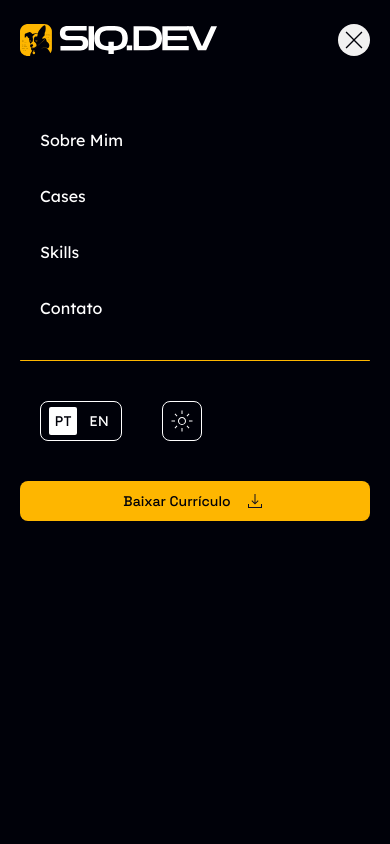
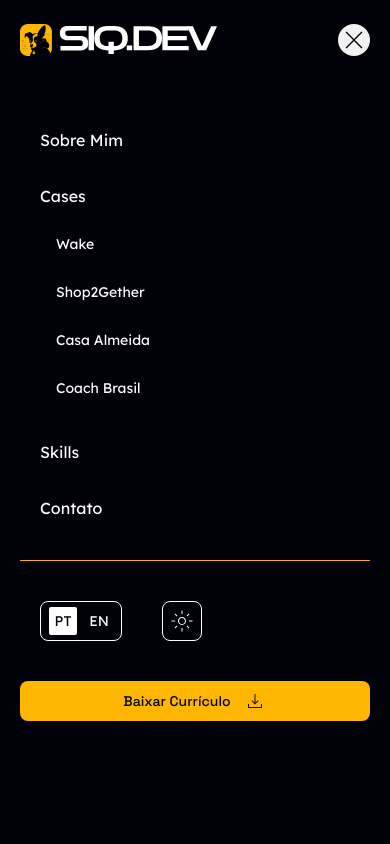
Before and after one commit to itsmesiq/portfolio, a Next.js app: page / in a window 390 px wide. Both pictures are taken after a click on the button 354 px from the left and 40 px from the top of the page. Shown: the top 844 px of the page. Built offline with nearby package versions, Linux system fonts and the light colour scheme.

Commit message:
feat: enhance navigation components with dropdown support and update menu item hrefs for improved routing

```diff
--- a/src/components/Header/DesktopNav.tsx
+++ b/src/components/Header/DesktopNav.tsx
@@ -6,10 +6,17 @@ export function DesktopNav() {
         <nav className='hidden lg:flex'>
             <ul role="menu" className="flex space-x-6">
                 {menuItens.map((item, index) => (
-                    <li key={index} role='menuitem'>
+                    <li key={index} role='menuitem' className="relative group">
                         <Link href={item.href} className="text-foreground hover:text-primary transition-colors duration-500">
                             {item.label}
                         </Link>
+                        {item.children && (
+                            <div className="absolute invisible top-full left-0 w-full min-w-65 bg-background z-30 rounded-2xl flex py-8 flex-col gap-5 shadow-md group-hover:visible transition-all duration-300 ease-in-out">
+                                {item.children.map((child, index) => (
+                                    <Link key={index} href={child.href} className="text-sm text-muted font-light pl-8 py-2.5 border-l-3 border-transparent hover:text-foreground hover:font-semibold hover:border-primary transition-all duration-300 ease-in-out">{child.label}</Link>
+                                ))}
+                            </div>
+                        )}
                     </li>
                 ))}
             </ul>
--- a/src/components/Header/Header.tsx
+++ b/src/components/Header/Header.tsx
@@ -29,7 +29,7 @@ export default function Header() {
     }, []);
 
     return (
-        <header className={`w-full items-center flex justify-between py-6 px-5 xl:px-16 bg-background font-heading text-base font-normal fixed top-0 z-50 ${isMenuOpen ? 'bg-background' : scrolled ? 'bg-background/90 backdrop-blur-md' : 'bg-transparent'} transition-colors duration-300 ease-in-out`}>
+        <header className={`w-full items-center flex justify-between py-6 px-5 xl:px-16 bg-background font-heading text-base font-normal fixed top-0 z-50 ${isMenuOpen ? 'bg-background' : scrolled ? 'bg-background/90 backdrop-blur-md' : 'bg-transparent'} transition-all duration-300 ease-in-out hover:bg-background`}>
             <DesktopNav />
             <motion.div className="flex items-center justify-center"
                 whileHover={{ scale: 1.05, transition: { duration: 0.4 } }}>
--- a/src/components/Header/MobileMenu.tsx
+++ b/src/components/Header/MobileMenu.tsx
@@ -29,6 +29,15 @@ export function MobileMenu({ isOpen, onClose }: MobileMenuProps) {
                             <Link href={item.href} className="text-foreground hover:text-primary transition-colors duration-500" onClick={onClose}>
                                 {item.label}
                             </Link>
+                            {item.children && (
+                                <div className="mt-4 flex flex-col gap-2 pl-4">
+                                    {item.children.map((child, index) => (
+                                        <Link key={index} href={child.href} className="text-sm text-foreground block py-2.5 " onClick={onClose}>
+                                            {child.label}
+                                        </Link>
+                                    ))}
+                                </div>
+                            )}
                         </li>
                     ))}
                 </ul>
--- a/src/data/menu.ts
+++ b/src/data/menu.ts
@@ -15,7 +15,7 @@ export const menuItens = [
             },
             {
                 label: 'Shop2Gether',
-                href: 'shop2gether',
+                href: '/cases/shop2gether',
             },
             {
                 label: 'Casa Almeida',
```
